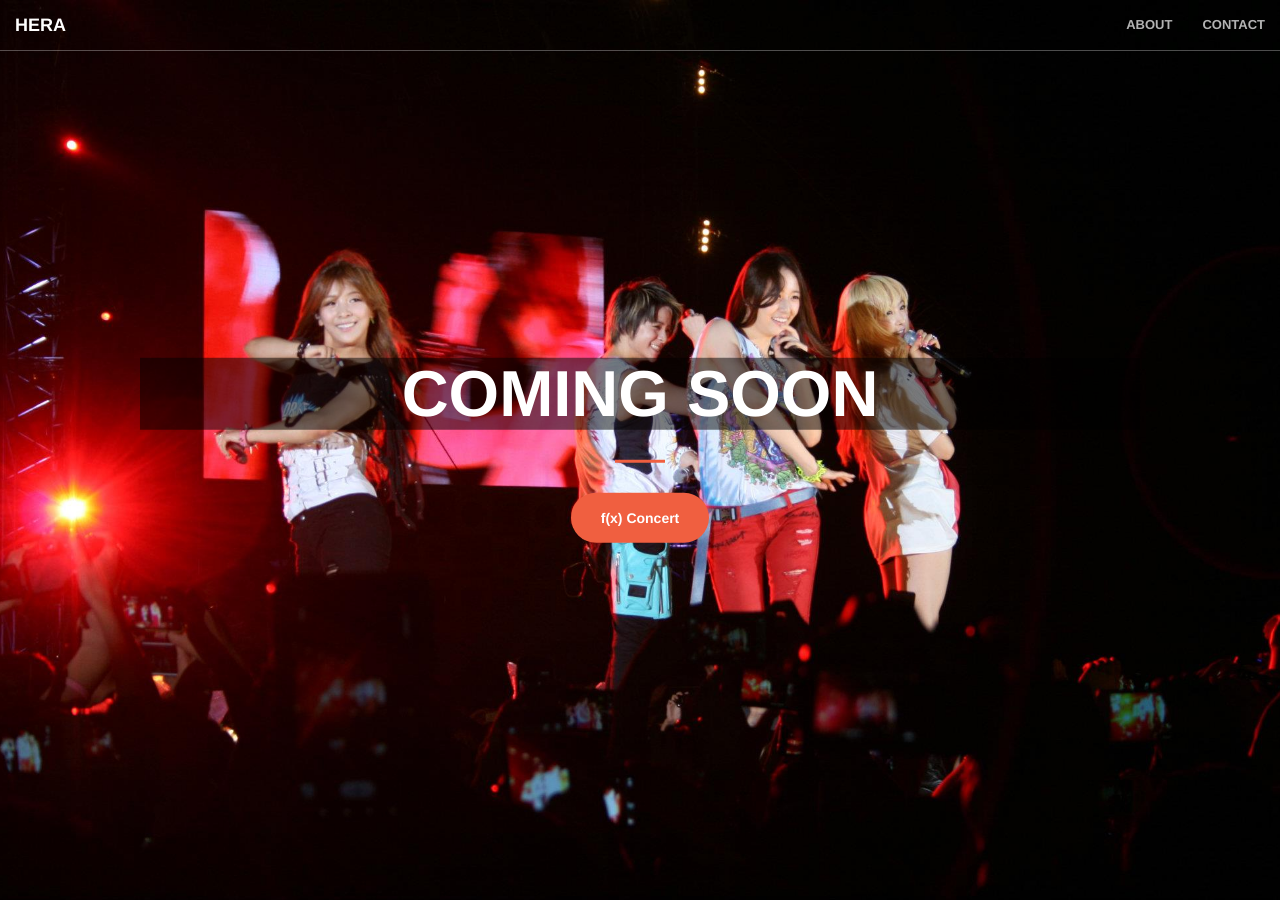
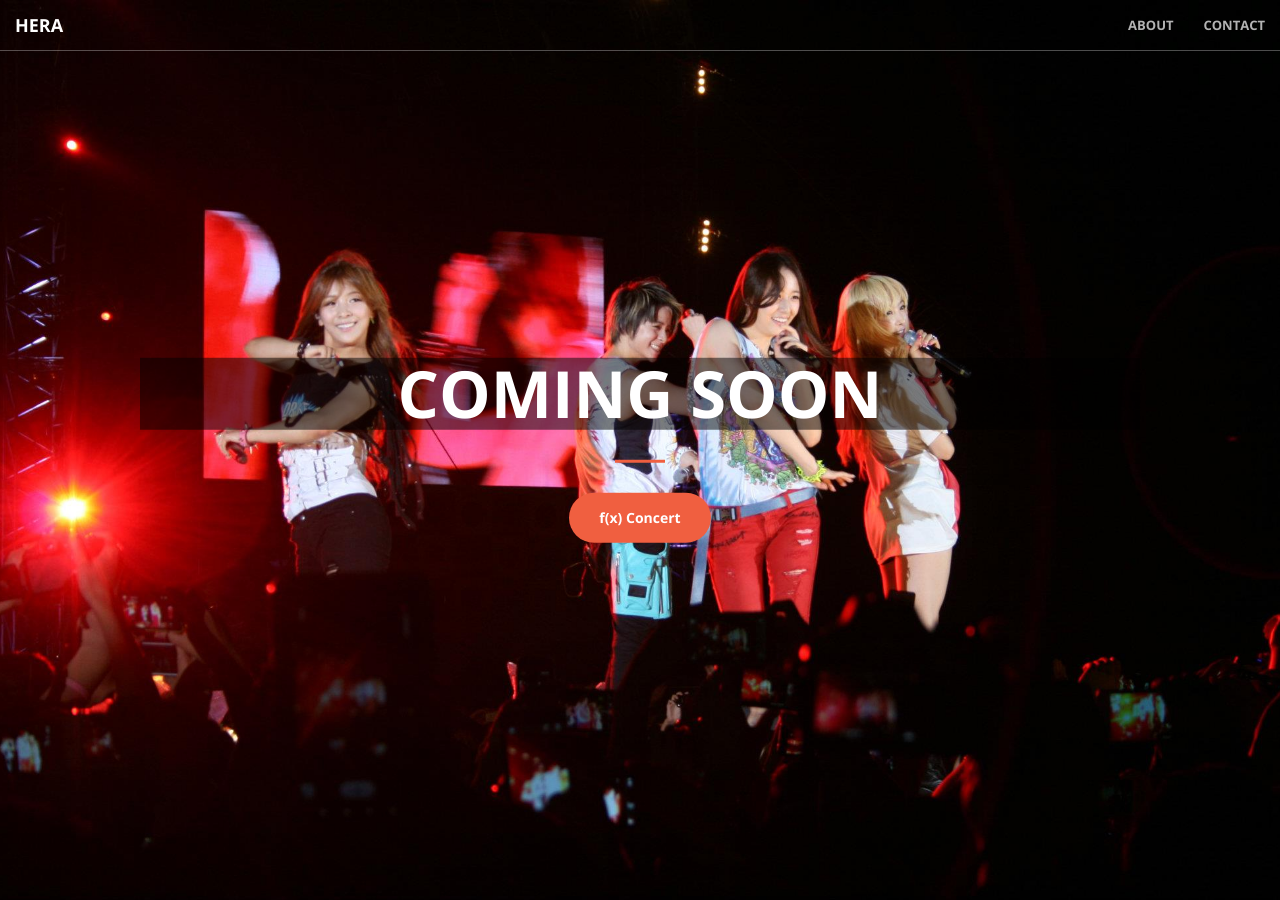
Before and after one commit to ynhera/ynhera.github.io, a Jekyll site: the page built from index.html, in a window 1280 px wide and 900 px high. Built offline with Jekyll 4.4.1, drawn with Linux system fonts in a browser that asks for light colours.

Commit message:
Revert "modify font-family"
This reverts commit 869a0237d59d0e34ed621dc5794aaa24279aea61.

```diff
--- a/_sass/_mixins.scss
+++ b/_sass/_mixins.scss
@@ -57,10 +57,10 @@
 
 @mixin sans-serif-font()
 {
-	font-family: 'Helvetica Neue', Arial, sans-serif;
+	font-family: 'Open Sans', 'Helvetica Neue', Arial, sans-serif;
 }
 
 @mixin serif-font()
 {
-	font-family: 'Helvetica Neue', Arial, sans-serif;
+	font-family: 'Merriweather', 'Helvetica Neue', Arial, sans-serif;
 }
```
